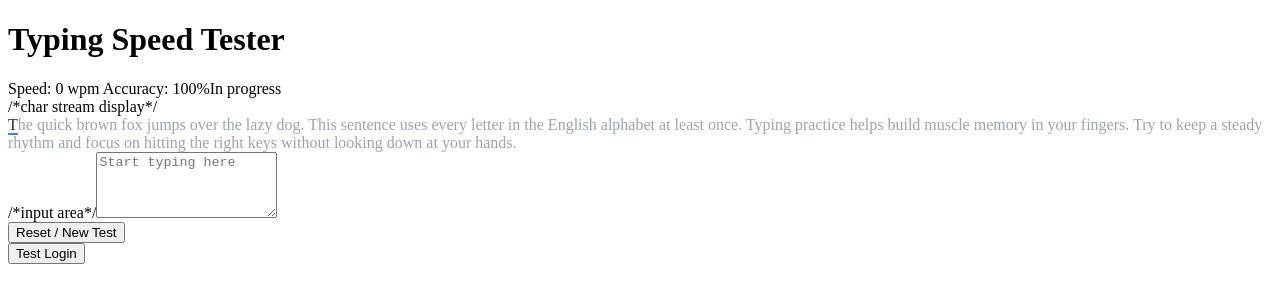
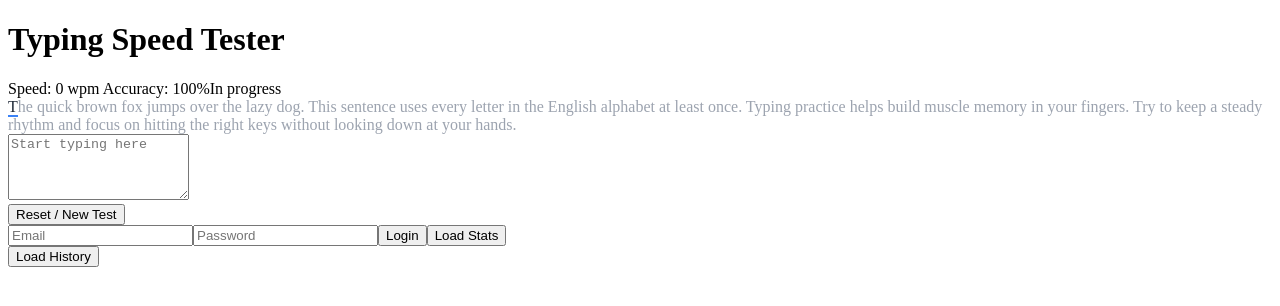
Before and after one commit to varunverma1361-create/WPM_Meter, a React (Vite) app: page / in a window 1280 px wide. Shown: the top 306 px of the page. Built offline with nearby package versions, Linux system fonts and the light colour scheme.

Commit message:
signup and login logic

```diff
--- a/src/App.jsx
+++ b/src/App.jsx
@@ -1,46 +1,14 @@
-import React from 'react';
-import { RecoilRoot } from 'recoil';
+//import React from 'react';
+//import { RecoilRoot } from 'recoil';
 import StatsDisplay from './components/StatsDisplay';
 import TypingArea from './components/TypingArea';
 import Controls from './components/Controls';
 import {useRecoilValue} from 'recoil'
 import {targetTextState, userInputState, startTimeState, endTimeState} from './state/atoms'
-import {isCompletedState, correctCharCountState, accuracyState, wpmState, charStatusListState} from './state/selectors.js'
-
-async function testLogin(){
-  const response = await fetch("http://localhost:3000/users/login", {
-    method: "POST",
-    headers: {
-      "Content-Type": "application/json"
-    },
-    body: JSON.stringify({
-      email: "v@example.com",
-      password: "1234"
-    })
-  })
-
-  const data = await response.json();
-
-  console.log(data);
-}
-
-async function saveTestResult(wpm, accuracy, timeTaken){
-  const response = await fetch("http://localhost:3000/results",{
-    method: "POST",
-    headers: {
-      "Content-Type": "application/json",
-      "Authorization": `Brearer eyJhbGciOiJIUzI1NiIsInR5cCI6IkpXVCJ9.eyJ1c2VySWQiO…yNTB9.ufboek0AUqdkgr37jpffjH96C3HiRWh_cWuZTkWSsw4`
-    },
-    body: JSON.stringify([
-      wpm,
-      accuracy,
-      timeTaken
-    ])
-  })
-
-  const data = await response.json();
-  console.log(data);
-}
+//import {isCompletedState, correctCharCountState, accuracyState, wpmState, charStatusListState} from './state/selectors.js'
+import DashboardStats from './components/DashboardStats'
+import ResultHistory from './components/ResultHistory';
+import Login from './components/Login';
 
 function App() {
   const targetText = useRecoilValue(targetTextState);
@@ -51,7 +19,9 @@ function App() {
         <StatsDisplay/>
         <TypingArea/>
         <Controls/>
-        <button onClick={testLogin}>Test Login</button>
+        <Login/>
+        <DashboardStats/>
+        <ResultHistory />
       </div>
     </>
   )
--- /dev/null
+++ b/src/components/DashboardStats.jsx
@@ -0,0 +1,33 @@
+import React, {useState} from "react";
+
+export default function DashboardStats(){
+    const [stats, setStats] = useState(null);
+
+    async function fetchStats(){
+        const token = localStorage.getItem("token");
+
+        const response = await fetch("http://localhost:3000/results/stats", {
+            method: "GET",
+            headers: {
+                "Authorization": `Bearer ${token}`
+            }
+        })
+
+        const data = await response.json();
+        setStats(data);
+    }
+
+    return(
+        <>
+        <button onClick={fetchStats}>Load Stats</button>
+        {stats && (
+            <div>
+                <div>Total Tests: {stats.totalTests}</div>
+                <div>Best Wpm: {stats.bestWpm}</div>
+                <div>Average Wpm: {stats.averageWpm}</div>
+                <div>Average Accuracy: {stats.averageAccuracy}</div>
+            </div>
+        )}
+        </>
+    )
+}
--- /dev/null
+++ b/src/components/Login.jsx
@@ -0,0 +1,34 @@
+import React, {useState} from "react";
+
+export default function Login(){
+    const [email, setEmail] = useState("");
+    const [password, setPassword] = useState("");
+
+    async function handleLogin(){
+        const response = await fetch("http://localhost:3000/users/login", {
+            method: "POST",
+            headers: {
+                "Content-Type": "application/json"
+            },
+            body: JSON.stringify({
+                email,
+                password
+            })
+        })
+        const data = await response.json();
+        console.log(data);
+
+        if(data.token){
+            localStorage.setItem("token", data.token);
+            console.log("Login successful, token saved");
+        }
+    }
+
+    return(
+        <>
+        <input placeholder="Email" value={email} onChange={(e)=> setEmail(e.target.value)}></input>
+        <input placeholder="Password" type="password" value={password} onChange={(e)=> setPassword(e.target.value)}></input>
+        <button onClick={handleLogin}>Login</button>
+        </>
+    )
+}
--- /dev/null
+++ b/src/components/ResultHistory.jsx
@@ -0,0 +1,40 @@
+import React, { useState } from "react";
+
+export default function ResultHistory() {
+    const [history, setHistory] = useState([]);
+
+    async function fetchResults() {
+        const token = localStorage.getItem("token");
+
+        const response = await fetch("http://localhost:3000/results", {
+            method: "GET",
+            headers: {
+                "Authorization": `Bearer ${token}`
+            }
+        });
+
+        const data = await response.json();
+
+        setHistory(data.testResults);
+    }
+
+    return (
+        <div>
+            <button onClick={fetchResults}>
+                Load History
+            </button>
+
+            <div>
+                {history.map((result) => (
+                    <div key={result._id}>
+                        <div>WPM: {result.wpm}</div>
+                        <div>Accuracy: {result.accuracy}</div>
+                        <div>Time Taken: {result.timeTaken} seconds</div>
+                        <div>Date: {new Date(result.createdAt).toLocaleString()}</div>
+                        <hr />
+                    </div>
+                ))}
+            </div>
+        </div>
+    );
+}
--- a/src/components/TypingArea.jsx
+++ b/src/components/TypingArea.jsx
@@ -7,7 +7,25 @@ import {
   startTimeState,
   endTimeState,
 } from '../state/atoms';
-import { charStatusListState, isCompletedState } from '../state/selectors';
+import { charStatusListState, isCompletedState, wpmState, accuracyState } from '../state/selectors';
+
+async function saveTestResult(wpm, accuracy, timeTaken){
+  const response = await fetch("http://localhost:3000/results",{
+    method: "POST",
+    headers: {
+      "Content-Type": "application/json",
+      "Authorization": `Bearer eyJhbGciOiJIUzI1NiIsInR5cCI6IkpXVCJ9.eyJ1c2VySWQiOiI2YWM0ODBmMGE2OWE1MGM4OWNjNDE0ZTciLCJpYXQiOjE3OTEyNjM3Mzl9.qHuBEtpYNiiNa3Amd25Cj-MO6SMB9KfD3Eiz99cu7Q0`
+    },
+    body: JSON.stringify({
+      wpm,
+      accuracy,
+      timeTaken
+    })
+  })
+
+  const data = await response.json();
+  console.log(data);
+}
 
 export default function TypingArea(){
     const [userInput, setUserInput] = useRecoilState(userInputState);
@@ -18,6 +36,9 @@ export default function TypingArea(){
     const charStatusList = useRecoilValue(charStatusListState);
     const isCompleted = useRecoilValue(isCompletedState);
 
+    const wpm = useRecoilValue(wpmState);
+    const accuracy = useRecoilValue(accuracyState);
+
     const handleInputChange = (e)=>{
         const value = e.target.value;
 
@@ -27,10 +48,16 @@ export default function TypingArea(){
             setStartTime(Date.now());
         }
 
+        setUserInput(value);
+
         if(value.length === targetText.length){
-            setEndTime(Date.now());
+            const completedAt = Date.now();
+            setEndTime(completedAt);
+
+            const timeTaken = (completedAt-startTime)/1000;
+
+            saveTestResult(wpm, accuracy, timeTaken);
         }
-        setUserInput(value);
     }
 
     const getCharStyle = (status) => {
@@ -49,7 +76,7 @@ export default function TypingArea(){
     return (
 
         <div>
-            /*char stream display*/
+            {/*char stream display*/}
             <div>
                 {charStatusList.map((item, index) => (
                     <span key={index} style={getCharStyle(item.status)}>
@@ -58,7 +85,7 @@ export default function TypingArea(){
                 ))}
             </div>
 
-            /*input area*/
+            {/*input area*/}
             <textarea
             value={userInput}
             onChange={handleInputChange}
```
Also changed, not shown: src/components/Signup.jsx (added, +34 -0 lines), 1 other file (tests, documents, lock files or other folders).
